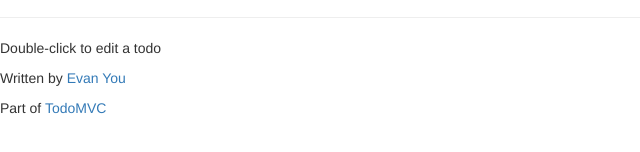
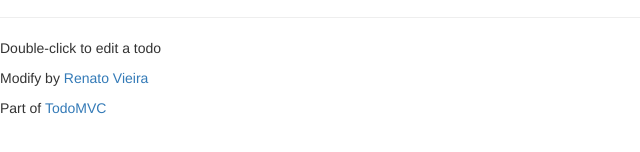
Before and after one commit to renatoviei/Frond-End-todo-MVC, a website: page Manifesto/vue/index.html in a window 1280 px wide. Shown: the part 512-664 px from the top of the page, 0-640 px from the left. Drawn offline with nearby package versions, Linux system fonts and the light colour scheme.

Commit message:
Novas modificações

```diff
--- a/Manifesto/vue/index.html
+++ b/Manifesto/vue/index.html
@@ -190,7 +190,7 @@
 	<hr>
 		<footer class="info">
 			<p>Double-click to edit a todo</p>
-			<p>Written by <a href="http://evanyou.me">Evan You</a></p>
+			<p>Modify by <a href="">Renato Vieira</a></p>
 			<p>Part of <a href="http://todomvc.com">TodoMVC</a></p>
 		</footer>
 
```
